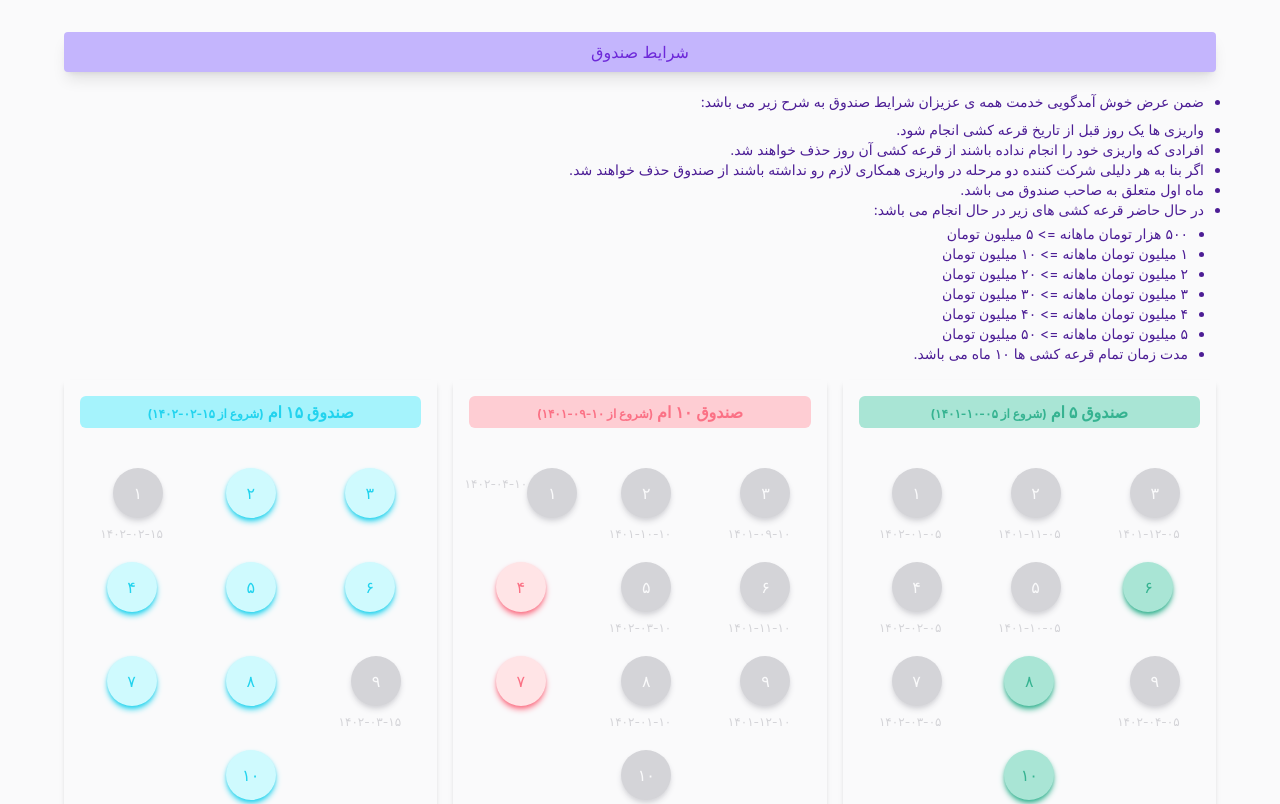
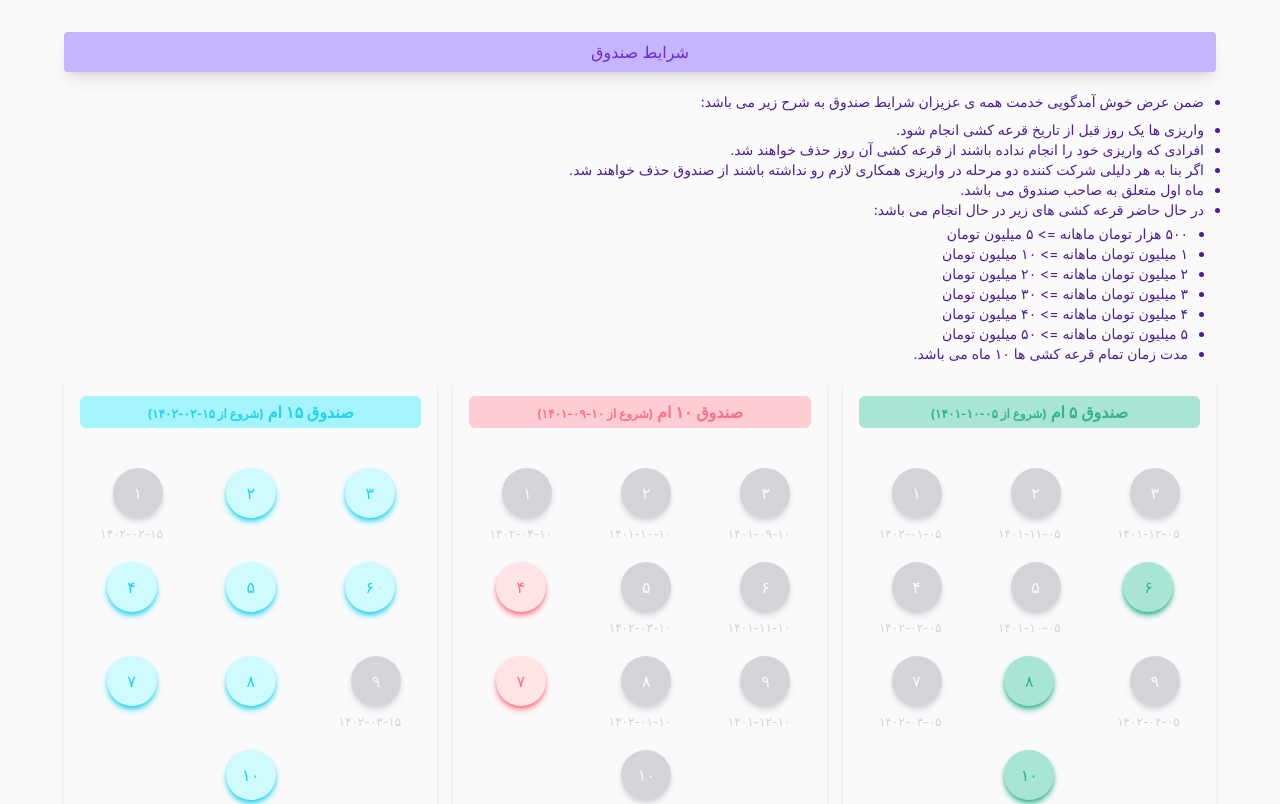
Before and after one commit to Raha7325/monthly-lottery, a React (Create React App) app: page / in a window 1280 px wide. Shown: the top 804 px of the page. Built offline with nearby package versions, Linux system fonts and the light colour scheme.

Commit message:
set currect position

```diff
--- a/src/components/Tenth-lottery.js
+++ b/src/components/Tenth-lottery.js
@@ -16,7 +16,7 @@ class TenthLottery extends Component {
            <div className='w-[50px] h-[50px] rounded-[50px] shadow-md shadow-gray-200 text-gray-100 bg-gray-200 flex items-center justify-center col-span-1'>۲</div>
            <h5 className='text-xs text-gray-200 pt-2'>۱۴۰۱-۱۰-۱۰</h5>
           </div>
-          <div className='flex self-start'>
+          <div>
            <div className='w-[50px] h-[50px] rounded-[50px] shadow-md shadow-gray-200 text-gray-100 bg-gray-200 flex items-center justify-center col-span-1'>۱</div>
            <h5 className='text-xs text-gray-200 pt-2'>۱۴۰۲-۰۴-۱۰</h5>
           </div>
```
